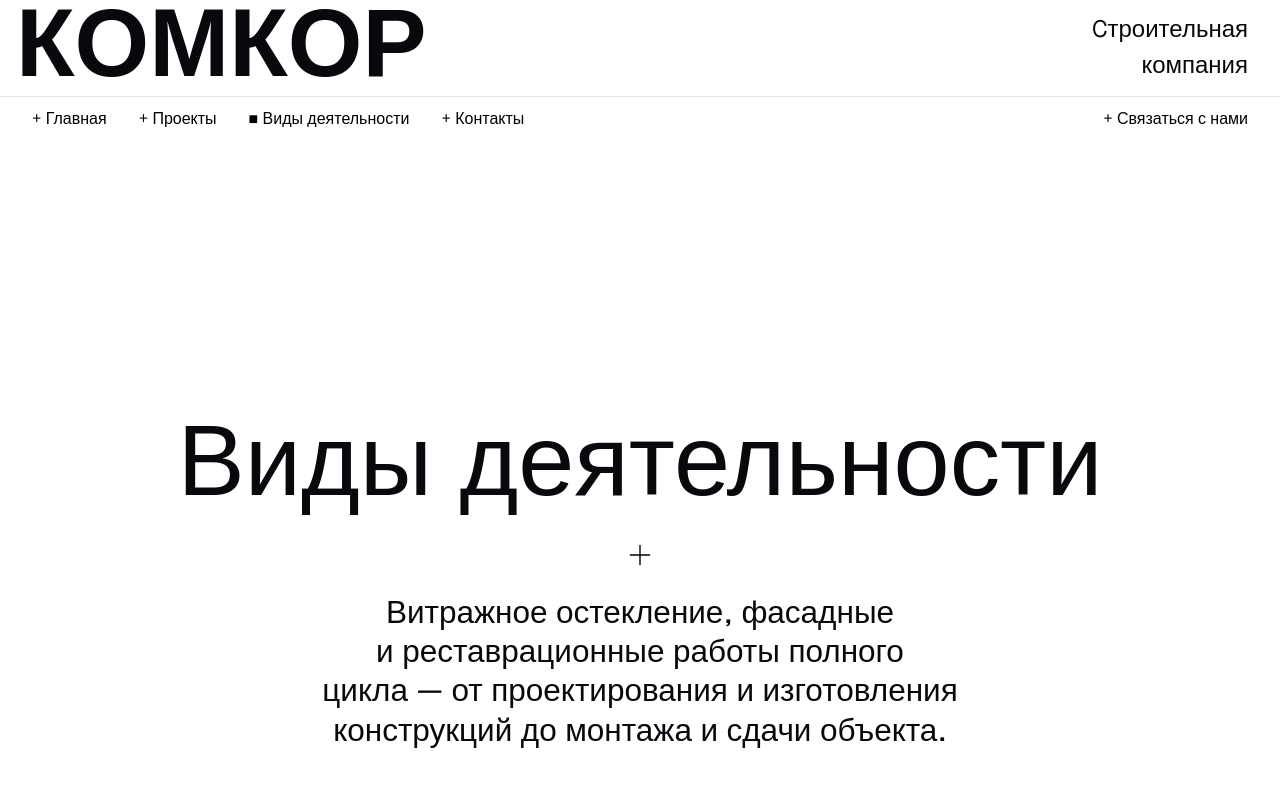
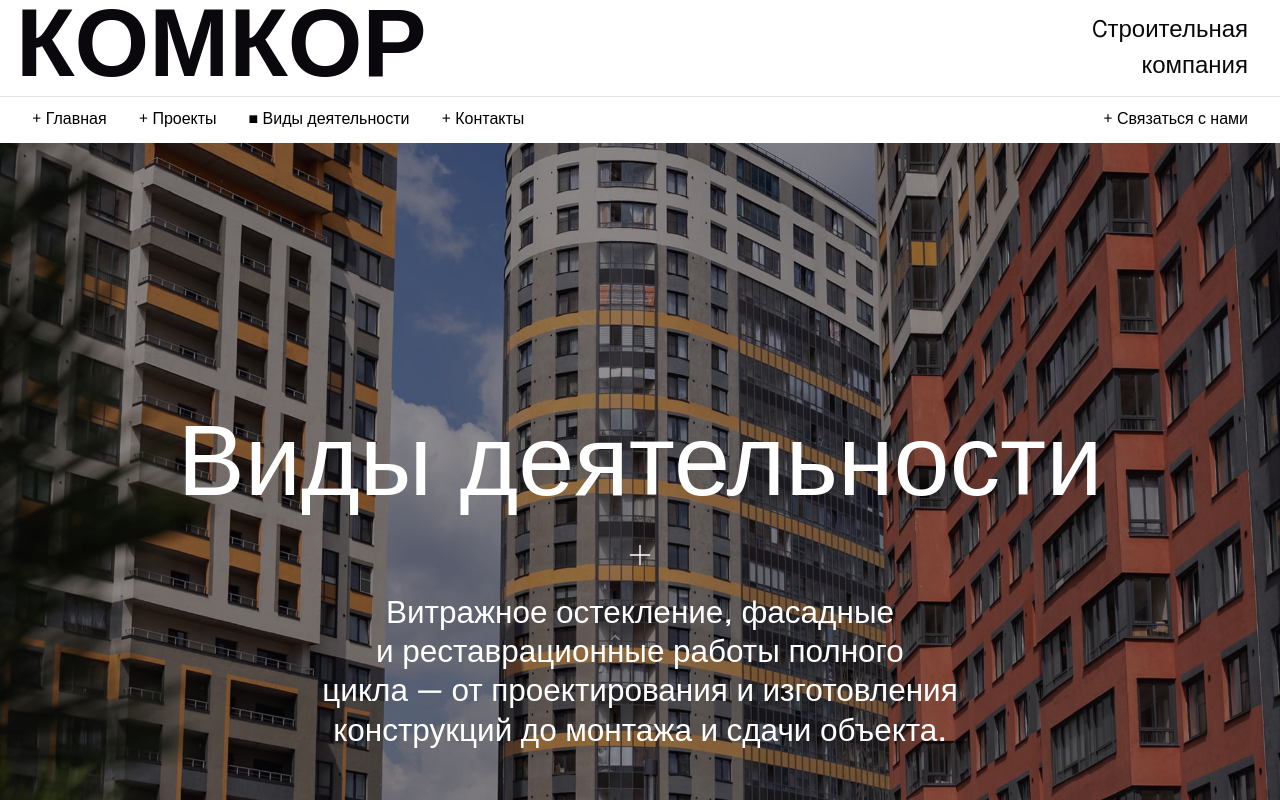
Before and after one commit to matveyGlush/skkomkor, a Next.js app: page /immersion in a window 1280 px wide. Shown: the top 800 px of the page. Built offline with nearby package versions, Linux system fonts and the light colour scheme.

Commit message:
add background image to immersion page

```diff
--- a/src/components/ImmersionPage.module.css
+++ b/src/components/ImmersionPage.module.css
@@ -3,11 +3,33 @@
   height: 100dvh;
   position: relative;
   overflow: hidden;
+  background-color: #0b080d;
+}
+
+.heroBackground {
+  position: absolute;
+  inset: -35% 0;
+  overflow: hidden;
+}
+
+.heroBackground::after {
+  content: "";
+  position: absolute;
+  inset: 0;
+  background: rgba(11, 8, 13, 0.45);
+  z-index: 1;
+}
+
+.heroImage {
+  object-fit: cover;
+  transform: translateY(var(--parallax-y, 0px));
+  will-change: transform;
 }
 
 .heroContent {
   position: absolute;
   inset: 0;
+  z-index: 2;
   display: flex;
   flex-direction: column;
   align-items: center;
@@ -15,6 +37,7 @@
   padding: 80px 24px 0;
   gap: 16px;
   text-align: center;
+  color: #ffffff;
 }
 
 @media (min-width: 768px) {
--- a/src/components/ImmersionPage.tsx
+++ b/src/components/ImmersionPage.tsx
@@ -1,3 +1,7 @@
+"use client";
+
+import { useEffect, useRef } from "react";
+import Image from "next/image";
 import { ActivityList } from "./ActivityList";
 import styles from "./ImmersionPage.module.css";
 
@@ -5,15 +9,55 @@ const PLUS_PATH =
   "M7.5 15V8.5H1C0.723858 8.5 0.5 8.27614 0.5 8C0.5 7.72386 0.723858 7.5 1 7.5H7.5V1C7.5 0.723858 7.72386 0.5 8 0.5C8.27614 0.5 8.5 0.723858 8.5 1V7.5H15C15.2761 7.5 15.5 7.72386 15.5 8C15.5 8.27614 15.2761 8.5 15 8.5H8.5V15C8.5 15.2761 8.27614 15.5 8 15.5C7.72386 15.5 7.5 15.2761 7.5 15Z";
 
 function Hero() {
+  const imageRef = useRef<HTMLImageElement | null>(null);
+
+  useEffect(() => {
+    if (window.matchMedia("(prefers-reduced-motion: reduce)").matches) return;
+
+    let ticking = false;
+
+    const update = () => {
+      if (imageRef.current) {
+        imageRef.current.style.setProperty(
+          "--parallax-y",
+          `${window.scrollY * 0.3}px`
+        );
+      }
+      ticking = false;
+    };
+
+    const onScroll = () => {
+      if (!ticking) {
+        ticking = true;
+        requestAnimationFrame(update);
+      }
+    };
+
+    update();
+    window.addEventListener("scroll", onScroll, { passive: true });
+    return () => window.removeEventListener("scroll", onScroll);
+  }, []);
+
   return (
     <section className={styles.hero}>
+      <div className={styles.heroBackground}>
+        <Image
+          ref={imageRef}
+          src="/images/immersion/immersion-1.jpeg"
+          alt=""
+          fill
+          priority
+          sizes="100vw"
+          className={styles.heroImage}
+        />
+      </div>
 
       <div className={styles.heroContent}>
         <h1 className={styles.heroTitle}>Виды деятельности</h1>
 
         <svg
           viewBox="0 0 16 16"
-          fill="black"
+          fill="white"
           className={styles.heroIcon}
           aria-hidden="true"
         >
```
